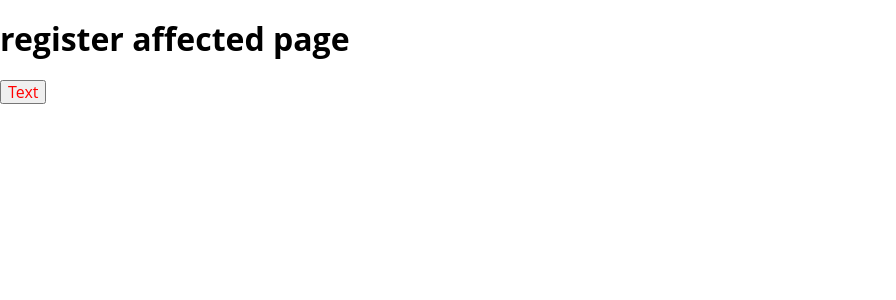
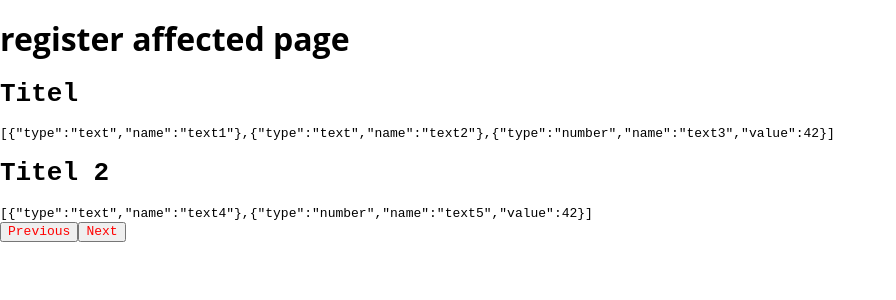
Before and after one commit to BEM-Pate/BEM-Frontend, a React (Create React App) app: page /register/affected in a window 1280 px wide. Shown: the top 300 px of the page, without its empty margins (0-896 px from the left). Built offline with nearby package versions, Linux system fonts and the light colour scheme.

Commit message:
Create FormularStepper

```diff
--- /dev/null
+++ b/src/components/FormularStepper/FormularStep.tsx
@@ -0,0 +1,21 @@
+import React from 'react';
+import classNames from 'classnames';
+import styles from './FormularStepper.module.scss';
+import { FormField } from './FormularTypes';
+
+interface Props {
+  fields: FormField[];
+  title: string;
+}
+
+const FormularStep = (props: Props) => {
+  const { fields, title } = props;
+  return (
+    <div className={classNames(styles.FormularStep)}>
+      <h1>{title}</h1>
+      {JSON.stringify(fields)}
+    </div>
+  );
+};
+
+export default FormularStep;
--- /dev/null
+++ b/src/components/FormularStepper/FormularStepper.module.scss
@@ -0,0 +1,5 @@
+.FormularStepper {
+  font-family: monospace;
+}
+
+.FormularStep {}
--- /dev/null
+++ b/src/components/FormularStepper/FormularStepper.tsx
@@ -0,0 +1,35 @@
+import React, { useCallback, useState } from 'react';
+import classNames from 'classnames';
+import styles from './FormularStepper.module.scss';
+import FormularStep from './FormularStep';
+import { FormStep } from './FormularTypes';
+import Button from '../Button/Button';
+
+interface Props {
+  steps: FormStep[];
+}
+
+const FormularStepper = (props: Props) => {
+  const { steps } = props;
+  const [currentStep, setCurrentStep] = useState(0);
+
+  const previousStep = useCallback(() => {
+    if (currentStep > 1) setCurrentStep(currentStep - 1);
+  }, [currentStep]);
+
+  const nextStep = useCallback(() => {
+    if (currentStep < steps.length) setCurrentStep(currentStep - 1);
+  }, [currentStep]);
+
+  return (
+    <div className={classNames(styles.FormularStepper)}>
+      {steps.map((step) => <FormularStep fields={step.fields} title={step.title} />)}
+      <div>
+        <Button>Previous</Button>
+        <Button>Next</Button>
+      </div>
+    </div>
+  );
+};
+
+export default FormularStepper;
--- /dev/null
+++ b/src/components/FormularStepper/FormularTypes.tsx
@@ -0,0 +1,10 @@
+export interface FormStep {
+  title: string;
+  fields: FormField[];
+}
+
+export interface FormField {
+  type: 'text' | 'number' | 'date';
+  name: string;
+  value?: number | string | boolean;
+}
--- a/src/pages/RegisterAffectedPage/RegisterAffectedPage.tsx
+++ b/src/pages/RegisterAffectedPage/RegisterAffectedPage.tsx
@@ -1,7 +1,8 @@
 import React from 'react';
 import classNames from 'classnames';
 import styles from './RegisterAffectedPage.module.scss';
-import Button from '../../components/Button/Button';
+import FormularStepper from '../../components/FormularStepper/FormularStepper';
+import { FormStep } from '../../components/FormularStepper/FormularTypes';
 
 interface LandingPageProps {
   children?: React.ReactNode
@@ -9,11 +10,17 @@ interface LandingPageProps {
 
 const RegisterAffectedPage = (props: LandingPageProps) => {
   const { children } = props;
+
+  const fields: FormStep[] = [
+    { title: 'Titel', fields: [{ type: 'text', name: 'text1' }, { type: 'text', name: 'text2' }, { type: 'number', name: 'text3', value: 42 }] },
+    { title: 'Titel 2', fields: [{ type: 'text', name: 'text4' }, { type: 'number', name: 'text5', value: 42 }] },
+  ];
+
   return (
     <div className={classNames(styles.RegisterAffectedPage)}>
       <h1>register affected page</h1>
       {children}
-      <Button>Text</Button>
+      <FormularStepper steps={fields} />
     </div>
   );
 };
```
